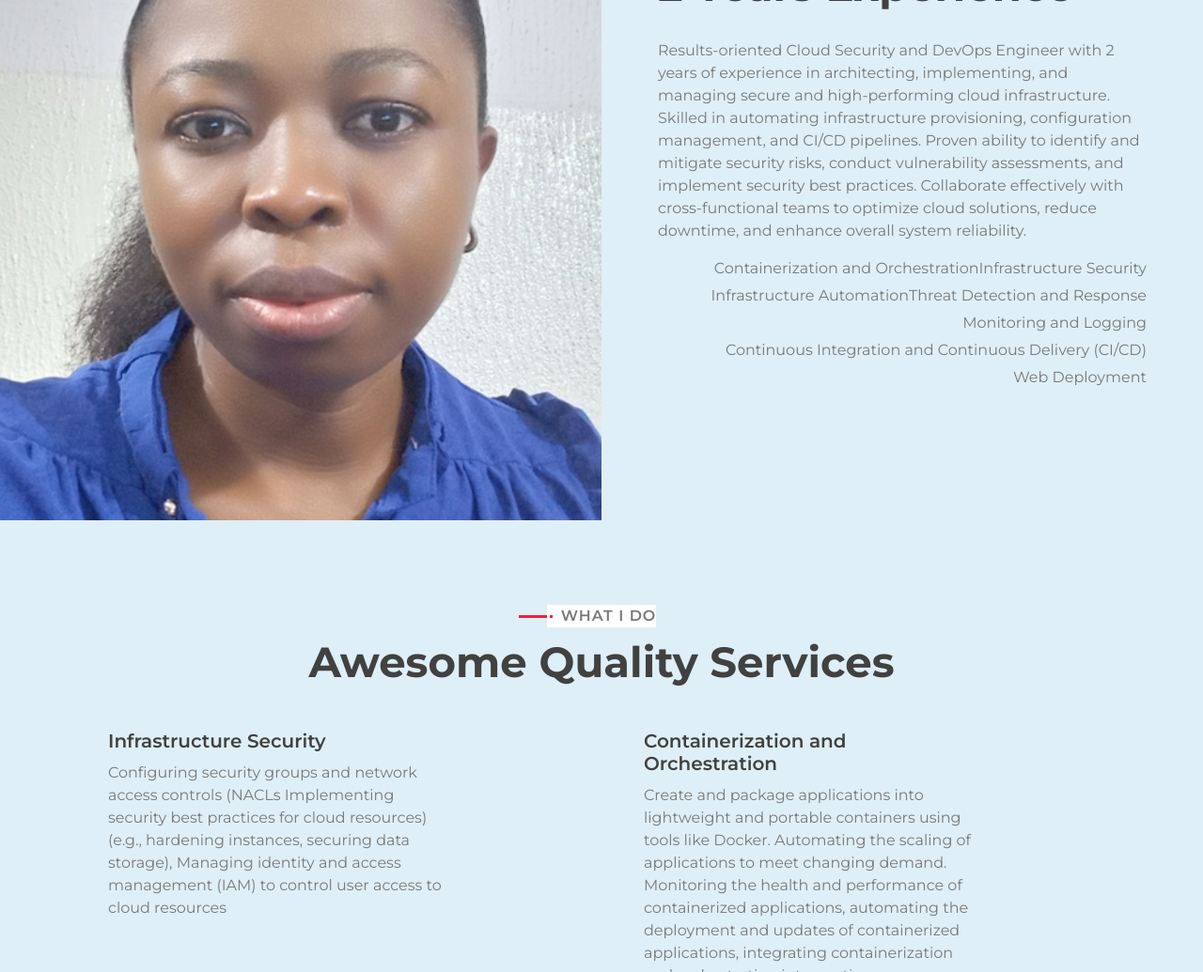
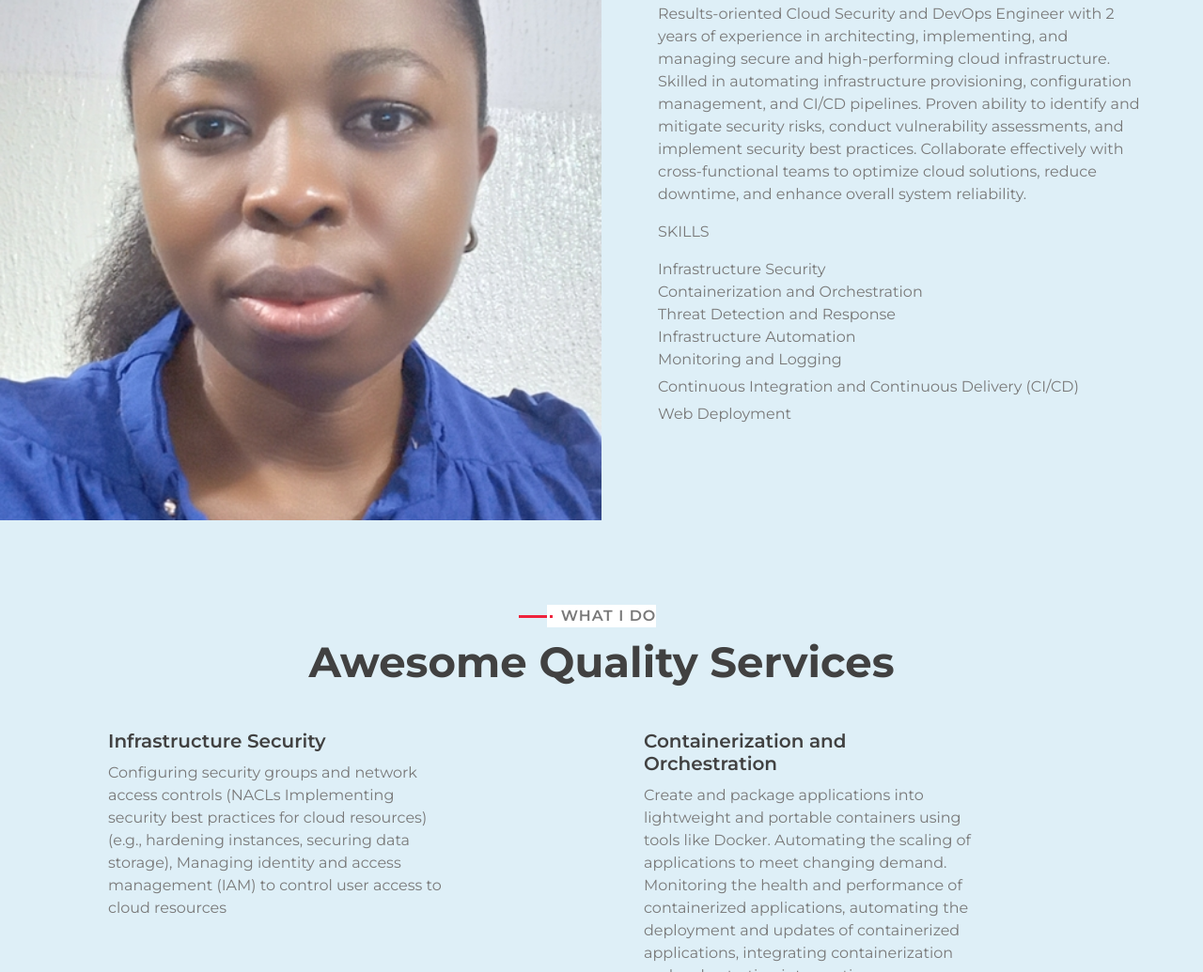
Before and after one commit to Engr-Steph/portfolio, a plain HTML site: page index.html in a window 1280 px wide. Shown: the part 814-1849 px from the top of the page at 94% size. Drawn offline with nearby package versions, Linux system fonts and the light colour scheme.

Commit message:
updated index file

```diff
--- a/css/style.css
+++ b/css/style.css
@@ -521,7 +521,7 @@ a:focus {
 }
 
 .about .skill-name p:last-child {
-    float: right;
+    float: left;
 }
 
 .about .progress {
--- a/index.html
+++ b/index.html
@@ -98,20 +98,14 @@
                                     Results-oriented Cloud Security and DevOps Engineer with 2 years of experience in architecting, implementing, and managing secure and high-performing cloud infrastructure. Skilled in automating infrastructure provisioning, configuration management, and CI/CD pipelines. Proven ability to identify and mitigate security risks, conduct vulnerability assessments, and implement security best practices. Collaborate effectively with cross-functional teams to optimize cloud solutions, reduce downtime, and enhance overall system reliability.
                                 </p>
                             </div>
+                            <div class="about-text">
+                                <p>
+                                    SKILLS
+                                </p>
+                            </div>
+                            <div>
                                 <div class="skill-name">
-                                    <p>Infrastructure Security</p>
-                                </div>
-                                <div class="skill-name">
-                                    <p>Containerization and Orchestration</p>
-                                </div>
-                                <div class="skill-name">
-                                    <p>Threat Detection and Response</p>
-                                </div>
-                                <div class="skill-name">
-                                    <p>Infrastructure Automation</p>
-                                </div>
-                                <div class="skill-name">
-                                    <p>Monitoring and Logging</p>
+                                    <p>Infrastructure Security<br>Containerization and Orchestration<br>Threat Detection and Response<br>Infrastructure Automation<br>Monitoring and Logging</p>
                                 </div>
                                 <div class="skill-name">
                                     <p>Continuous Integration and Continuous Delivery (CI/CD)</p>
@@ -119,6 +113,7 @@
                                 <div class="skill-name">
                                     <p>Web Deployment</p>
                                 </div>
+
                             </div>
                         </div>
                     </div>
```
